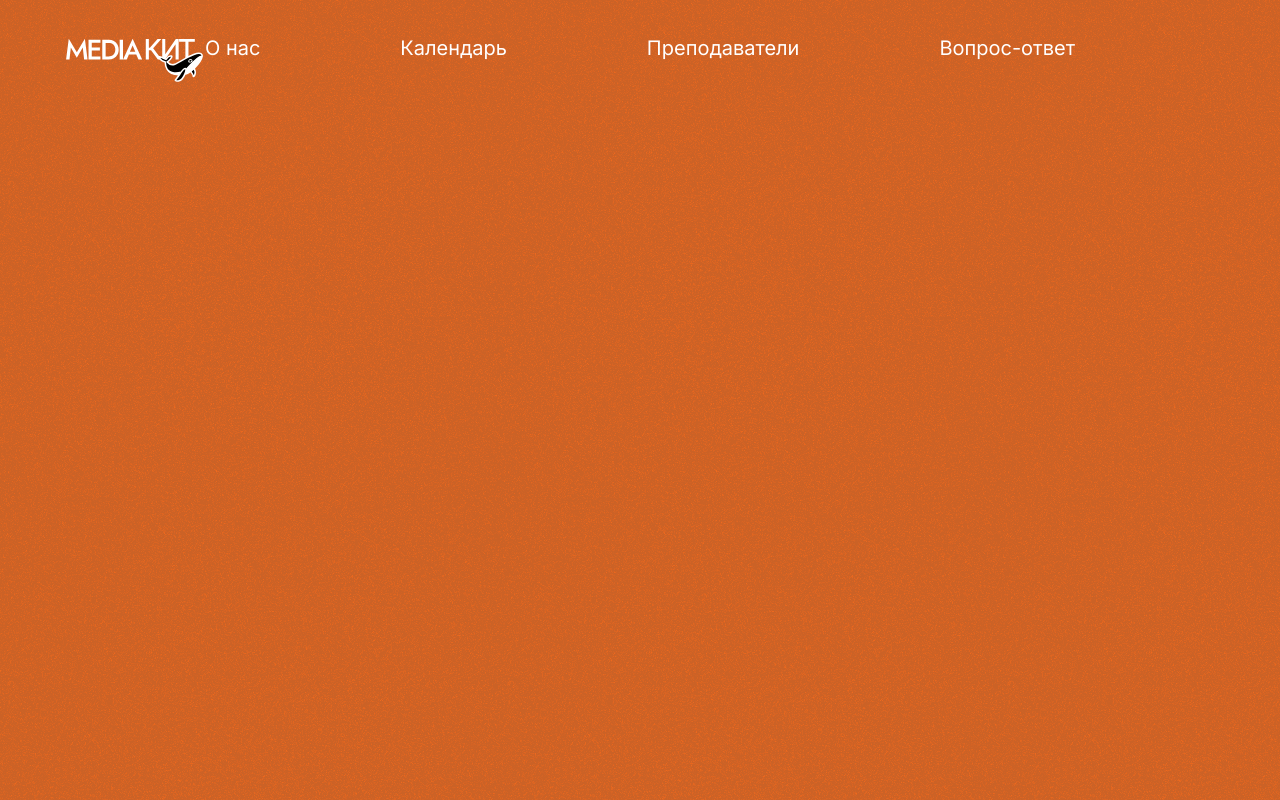
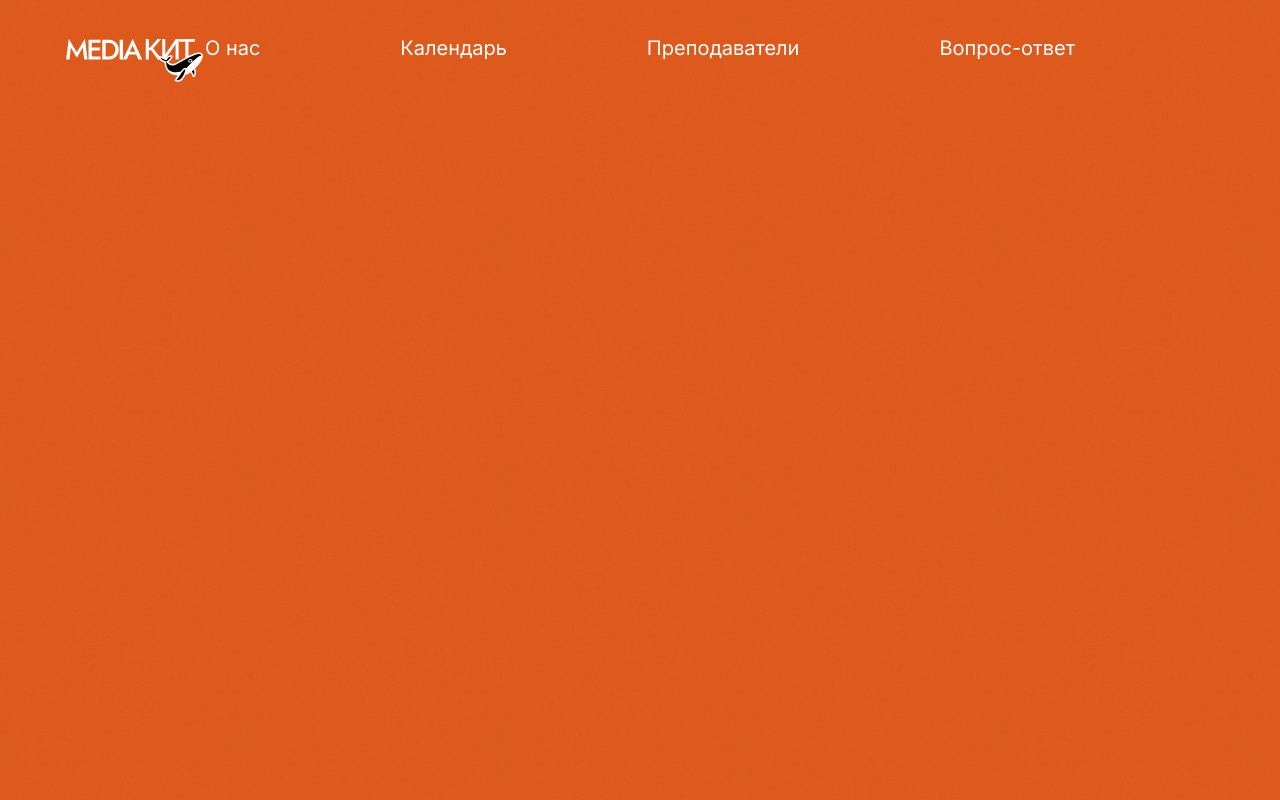
Before and after one commit to MShyyrap/sibsutis-camps, a Next.js app: page / in a window 1280 px wide. Built offline with nearby package versions, Linux system fonts and the light colour scheme.

Commit message:
refactor(style): adjust texture and background color

```diff
--- a/src/app/globals.css
+++ b/src/app/globals.css
@@ -1,7 +1,7 @@
 @import 'tailwindcss';
 
 :root {
-  --color-brand-orange: #ED691F;
+  --color-brand-orange: #fd5e15;
   --spacing-25: 25px;
   --spacing-30: 30px;
   --spacing-65: 65px;
--- a/src/app/layout.tsx
+++ b/src/app/layout.tsx
@@ -25,7 +25,7 @@ export default function RootLayout({
       */}
       <body className={`${inter.className} bg-[var(--color-brand-orange)] relative min-h-screen flex flex-col`}>
         {/* ГЛОБАЛЬНЫЙ СЛОЙ С ТЕКСТУРОЙ */}
-        <div className="absolute inset-0 bg-[url('/textures/dust-pattern.png')] bg-repeat opacity-20 pointer-events-none z-[-1]"></div>
+        <div className="absolute inset-0 bg-[url('/textures/dust-pattern@0,5x.png')] bg-repeat opacity-20 pointer-events-none z-[-1]"></div>
 
         <Header />
 
```
Also changed, not shown: public/textures/dust-pattern@0,5x.png (added), public/textures/dust-pattern@2x.png (added).
